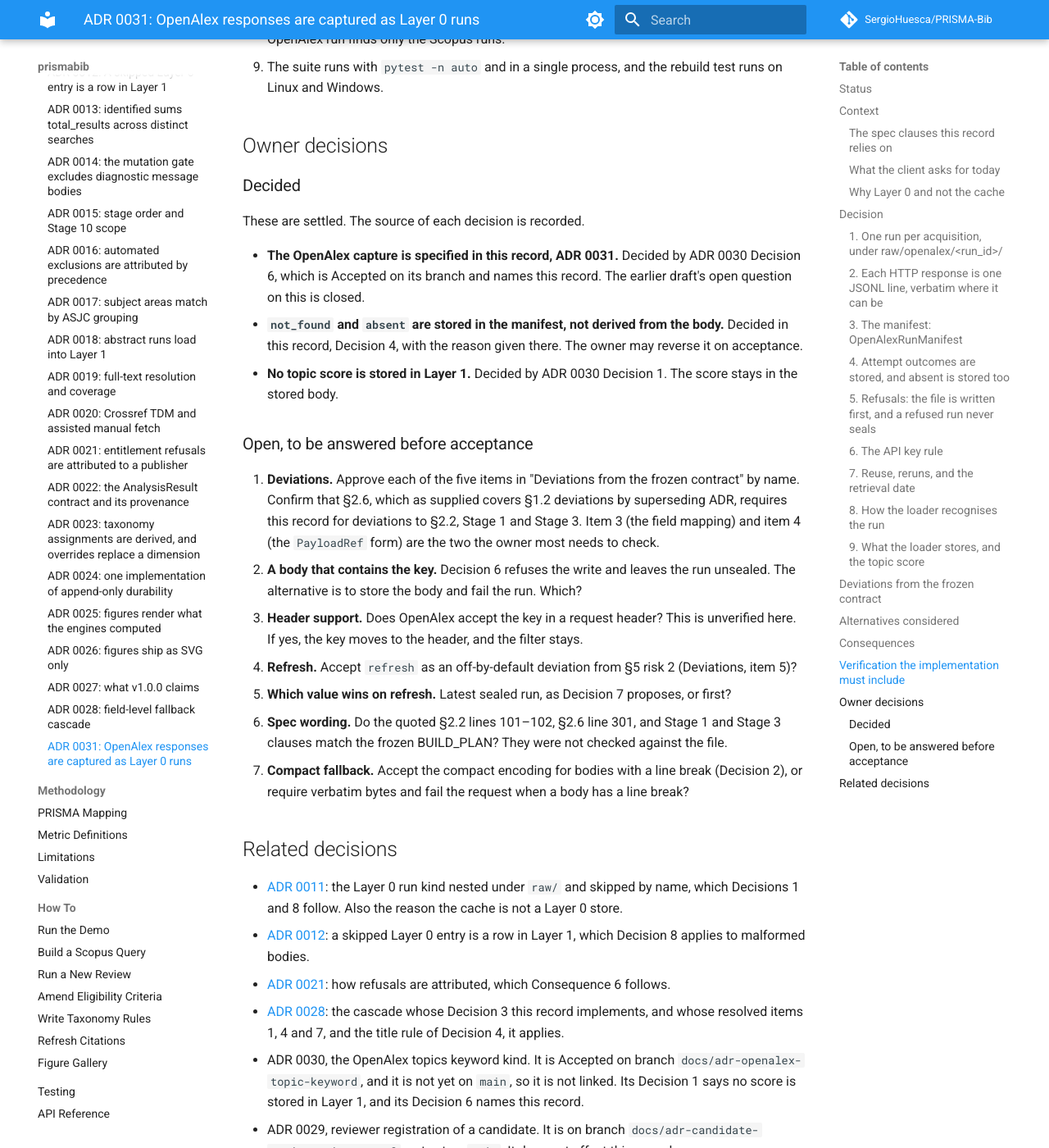
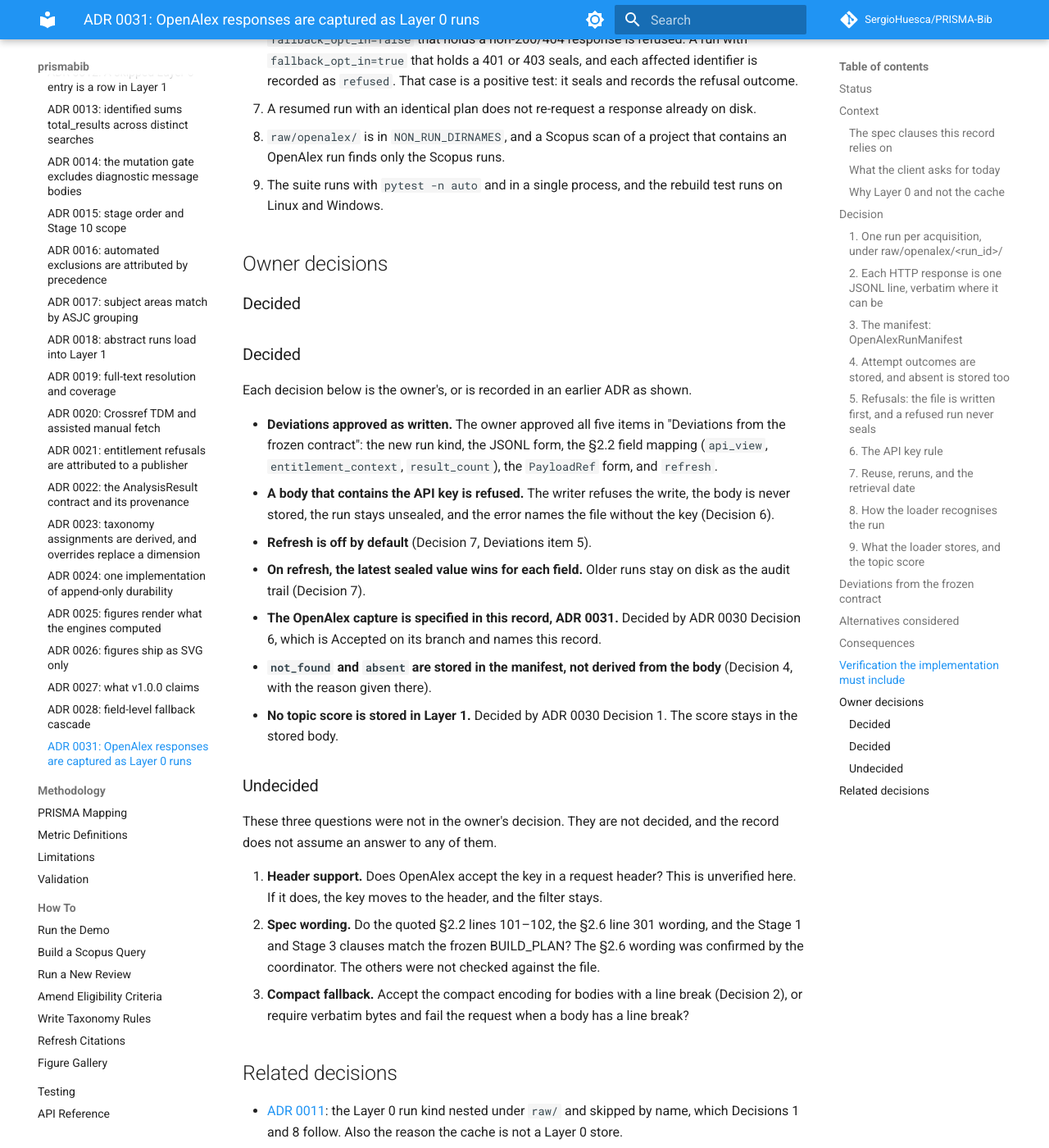
Before and after one commit to SergioHuesca/PRISMA-Bib, an MkDocs documentation site: the page built from docs/architecture/adr/0031-openalex-responses-are-layer0-runs.md, in a window 1280 px wide and 1400 px high, scrolled down 10995 px. Shown: the whole window at 82% size. Built offline with MkDocs 1.6.1 and Material for MkDocs 9.7.7, drawn with Linux system fonts in a browser that asks for light colours; comment, search, counter and statistics services are not loaded; some of the changed text lies outside the part shown.

Commit message:
docs(adr): ADR 0031 accepted; owner decisions recorded
Record the owner's decisions and set Status to Accepted:
- All five spec deviations approved as written.
- A response body containing the API key is refused and never stored; the
  run stays unsealed.
- Refresh is off by default.
- On refresh, the latest sealed value wins; older runs stay on disk as the
  audit trail.

Header support for the API key, the frozen spec wording check, and the
compact encoding fallback were not part of the owner's decision. They are
listed as undecided, not decided.

Co-Authored-By: Claude Haiku 5.5 <noreply@anthropic.com>
Claude-Session: https://claude.ai/code/session_01QjNadz7h2UAZ2C2xhuaY8z

```diff
--- a/docs/architecture/adr/0031-openalex-responses-are-layer0-runs.md
+++ b/docs/architecture/adr/0031-openalex-responses-are-layer0-runs.md
@@ -2,19 +2,22 @@
 
 ## Status
 
-Proposed — 2026-10-21. Adds a Layer 0 run kind for OpenAlex responses. It is the capture that
+Accepted — 2026-10-21. Accepted by the owner; the open questions were decided as recorded.
+
+Adds a Layer 0 run kind for OpenAlex responses. It is the capture that
 [ADR 0028](0028-field-level-fallback-cascade.md) Decision 3 requires, and ADR 0030 Decision 6 names
-this record as the place that specifies it. No code writes it yet. The record changes the Layer 0
-layout and the `PayloadRef` form, and it lists each change as a deviation in the section
-"Deviations from the frozen contract". No OpenAlex capture code is written before the owner accepts
-it. It moves to Accepted when the owner approves it on merge.
+this record as the place that specifies it. The record changes the Layer 0 layout and the `PayloadRef`
+form, and the owner approved each change as a deviation in the section "Deviations from the frozen
+contract". The owner's decisions are recorded under "Owner decisions". Three questions were not in the
+owner's decision and remain undecided: header support for the API key, the frozen spec wording check, and
+the compact encoding fallback. They are listed there as undecided.
 
 ## Context
 
 ### The spec clauses this record relies on
 
-The owner must check the wording of each clause against the frozen BUILD_PLAN before acceptance
-(open question 6). BUILD_PLAN.md is not published in this repository (see
+The owner must check the wording of each clause against the frozen BUILD_PLAN (undecided, see
+Owner decisions). BUILD_PLAN.md is not published in this repository (see
 [provenance.md](../provenance.md)) and was not readable from the worktree where this record was
 drafted. Clauses marked *as quoted in* are quoted from the ADR or code that cites them.
 
@@ -97,8 +100,8 @@ lookups, is written as one file, `response-NNNN.jsonl`, containing exactly one l
 - **Compact fallback.** When the body contains a line break, the writer parses it and writes it
   as compact JSON with key order kept (`json.dumps(..., ensure_ascii=False, separators=(",", ":"))`).
   The manifest records `encoding: "compact"` and `raw_sha256`, the digest of the body as received. This
-  is a deviation from the frozen wording (Deviations, item 2), and open question 7 asks the owner to
-  accept it or require verbatim only.
+  is a deviation from the frozen wording (Deviations, item 2). Whether the owner accepts it or requires
+  verbatim only is undecided (Owner decisions).
 - `sha256` in the manifest is the digest of the stored file's bytes. `payload_sha256` is the digest of
   the stored files' bytes concatenated in request order, as `writer._payload_sha256` does.
 
@@ -204,8 +207,8 @@ seals, and the manifest records `fallback_opt_in: true`, each refusal's `refusal
 The key is `Settings.openalex_api_key`. It is never written to:
 
 1. **A payload.** The stored bytes are the response body. A body does not normally contain the key.
-   If one does, the writer refuses to write that file, the run stays unsealed, and the error names
-   the file without the key (open question 2).
+   If one does, the writer refuses to write that file, the body is never stored, the run stays unsealed,
+   and the error names the file without the key. This is the owner's decision (Owner decisions).
 2. **A manifest.** `params` excludes `api_key`. `api_key_used` is a boolean.
 3. **A log.** The client logs the endpoint and never the query string. The key is also registered with
    `register_secret_for_redaction`, as `sources/scopus.py` does. `openalex.py` does not do this today.
@@ -228,7 +231,7 @@ and holds the set of keys that clients have registered.
 **OpenAlex and the header.** This record does not verify whether OpenAlex accepts the key in a request
 header. It did not consult the OpenAlex documentation through a live call, and it makes no claim about
 header support. If the owner confirms header support, the key moves to the header and the URL leak
-disappears. The filter stays as defence in depth (open question 3).
+disappears. The filter stays as defence in depth. Header support is undecided (Owner decisions).
 
 **Test.** `test_httpx_info_log__never_contains_the_key` uses the real `httpx.Client`, with
 `httpx.MockTransport` so no network call is made. It sets `caplog` to INFO on the `httpx` logger,
@@ -255,9 +258,9 @@ request, so the rebuild does not spend the quota that ADR 0011 rejected.
 
 **Layer 1 value choice.** Each field takes its value from the most recent sealed run that holds a
 `value` outcome for that identifier. Run ids sort by time, so the latest run id wins. The supplying run
-and its `retrieved_at` go into the field's provenance. Older runs stay in Layer 0 and are not merged.
-Under the reuse rule, two sealed runs disagree only after a refresh, so the choice matters only then
-(open question 5).
+and its `retrieved_at` go into the field's provenance. Older runs stay on disk as the audit trail, and
+they are not merged into the Layer 1 value. This is the owner's decision. Under the reuse rule, two sealed
+runs disagree only after a refresh, so the choice matters only then.
 
 **Reproducibility** covers the recorded payloads only (ADR 0028 resolved item 7). A methods text cites
 the run ids and retrieval dates it used.
@@ -298,14 +301,14 @@ client's return values are never persisted and never read by the loader.
 ## Deviations from the frozen contract
 
 Each item is a change to the frozen contract, listed for owner approval under §2.6. The owner must
-approve each one by name before acceptance.
+approve each one by name before acceptance. The owner approved all five items as written.
 
 1. **A new Layer 0 run kind**, `raw/openalex/<run_id>/`, with its own manifest schema and a
    `NON_RUN_DIRNAMES` entry. The frozen Layer 0 layout has no OpenAlex run.
 2. **The JSONL form.** The frozen §2.2 wording is "Every HTTP response is persisted verbatim as JSONL
    before any parsing." This record writes one response per file, with exactly one JSONL line per file,
    and keeps the bytes verbatim where it can. A body with a line break is written in compact form, and
-   the manifest records the encoding and `raw_sha256` (Decision 2; open question 7).
+   the manifest records the encoding and `raw_sha256` (Decision 2; undecided, see Owner decisions).
 3. **The §2.2 manifest fields.** The frozen wording names "API view, entitlement context, result count".
    This record maps them to OpenAlex as `api_view` (the `select` string), `entitlement_context`
    (`api_key_used`, `fallback_opt_in`, `refusal_status`), and `result_count` (the works in `results`).
@@ -398,29 +401,35 @@ covers a line proves nothing until it fails on the original defect.
 
 ### Decided
 
-These are settled. The source of each decision is recorded.
+### Decided
 
+Each decision below is the owner's, or is recorded in an earlier ADR as shown.
+
+- **Deviations approved as written.** The owner approved all five items in "Deviations from the frozen
+  contract": the new run kind, the JSONL form, the §2.2 field mapping (`api_view`,
+  `entitlement_context`, `result_count`), the `PayloadRef` form, and `refresh`.
+- **A body that contains the API key is refused.** The writer refuses the write, the body is never
+  stored, the run stays unsealed, and the error names the file without the key (Decision 6).
+- **Refresh is off by default** (Decision 7, Deviations item 5).
+- **On refresh, the latest sealed value wins for each field.** Older runs stay on disk as the audit trail
+  (Decision 7).
 - **The OpenAlex capture is specified in this record, ADR 0031.** Decided by ADR 0030 Decision 6, which
-  is Accepted on its branch and names this record. The earlier draft's open question on this is closed.
-- **`not_found` and `absent` are stored in the manifest, not derived from the body.** Decided in this
-  record, Decision 4, with the reason given there. The owner may reverse it on acceptance.
+  is Accepted on its branch and names this record.
+- **`not_found` and `absent` are stored in the manifest, not derived from the body** (Decision 4, with
+  the reason given there).
 - **No topic score is stored in Layer 1.** Decided by ADR 0030 Decision 1. The score stays in the stored body.
 
-### Open, to be answered before acceptance
+### Undecided
 
-1. **Deviations.** Approve each of the five items in "Deviations from the frozen contract" by name.
-   Confirm that §2.6, which as supplied covers §1.2 deviations by superseding ADR, requires this record
-   for deviations to §2.2, Stage 1 and Stage 3. Item 3 (the field mapping) and item 4 (the `PayloadRef`
-   form) are the two the owner most needs to check.
-2. **A body that contains the key.** Decision 6 refuses the write and leaves the run unsealed. The
-   alternative is to store the body and fail the run. Which?
-3. **Header support.** Does OpenAlex accept the key in a request header? This is unverified here. If
-   yes, the key moves to the header, and the filter stays.
-4. **Refresh.** Accept `refresh` as an off-by-default deviation from §5 risk 2 (Deviations, item 5)?
-5. **Which value wins on refresh.** Latest sealed run, as Decision 7 proposes, or first?
-6. **Spec wording.** Do the quoted §2.2 lines 101–102, §2.6 line 301, and Stage 1 and Stage 3 clauses match
-   the frozen BUILD_PLAN? They were not checked against the file.
-7. **Compact fallback.** Accept the compact encoding for bodies with a line break (Decision 2), or require
+These three questions were not in the owner's decision. They are not decided, and the record does not
+assume an answer to any of them.
+
+1. **Header support.** Does OpenAlex accept the key in a request header? This is unverified here. If it
+   does, the key moves to the header, and the filter stays.
+2. **Spec wording.** Do the quoted §2.2 lines 101–102, the §2.6 line 301 wording, and the Stage 1 and
+   Stage 3 clauses match the frozen BUILD_PLAN? The §2.6 wording was confirmed by the coordinator. The
+   others were not checked against the file.
+3. **Compact fallback.** Accept the compact encoding for bodies with a line break (Decision 2), or require
    verbatim bytes and fail the request when a body has a line break?
 
 ## Related decisions
```
